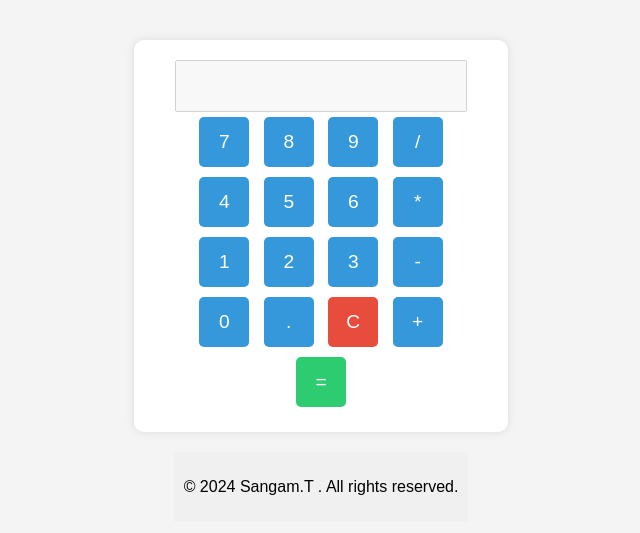
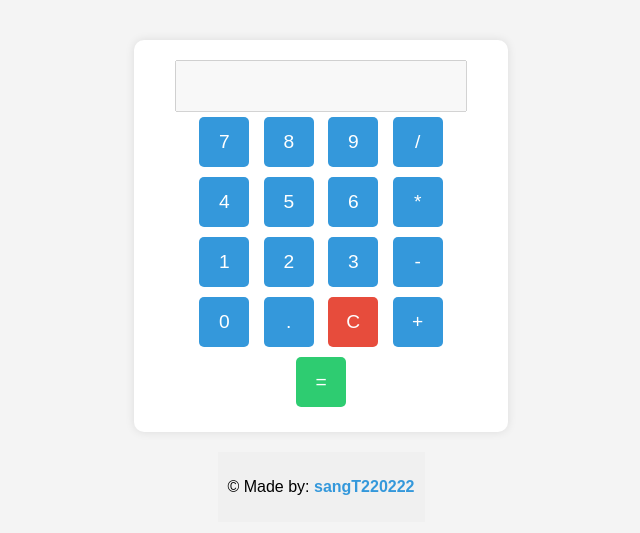
Before and after one commit to sangT220222/javaScriptCalculator, a plain HTML site: page index.html in a window 1280 px wide. Shown: the part 119-652 px from the top of the page, without its empty margins (319-959 px from the left). Drawn offline with Linux system fonts and the light colour scheme.

```diff
--- a/index.html
+++ b/index.html
@@ -33,7 +33,7 @@
             <button id="equal_button">=</button>
         </div>
         <footer>
-            <p>&copy; 2024 Sangam.T . All rights reserved.</p>
+            <p>&copy; Made by:<a href="https://github.com/sangT220222 " target = "_blank"> sangT220222</a></p>
         </footer>
     </body>
 </html>
--- a/style.css
+++ b/style.css
@@ -68,3 +68,14 @@
 #clear_button:hover {
     background-color: #c0392b;
 }
+
+p a {
+    text-decoration: none; /* Remove underline */
+    color: #3498db;
+    font-weight: bold;
+    font-family: 'Arial', sans-serif;
+}
+
+p a:hover {
+    color: #2980b9; /* Link color on hover */
+}
```
